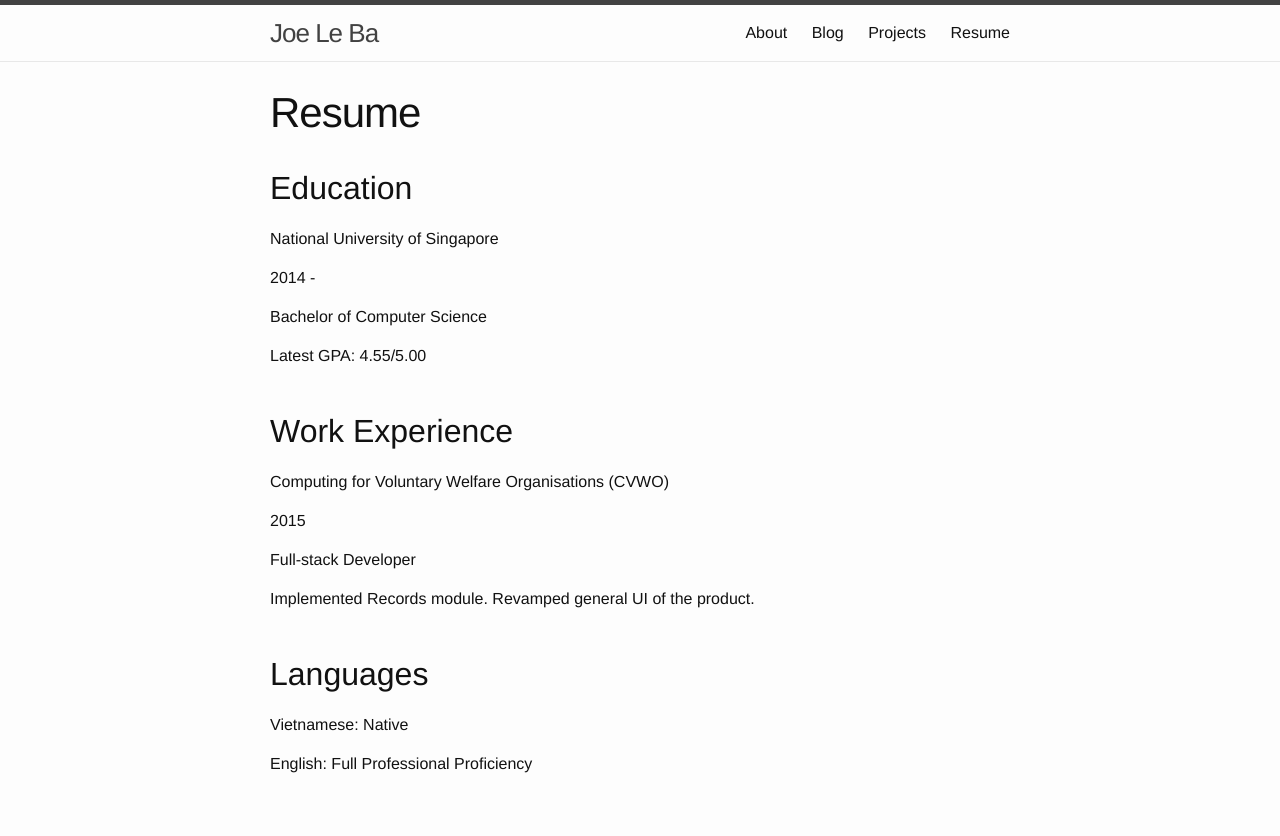
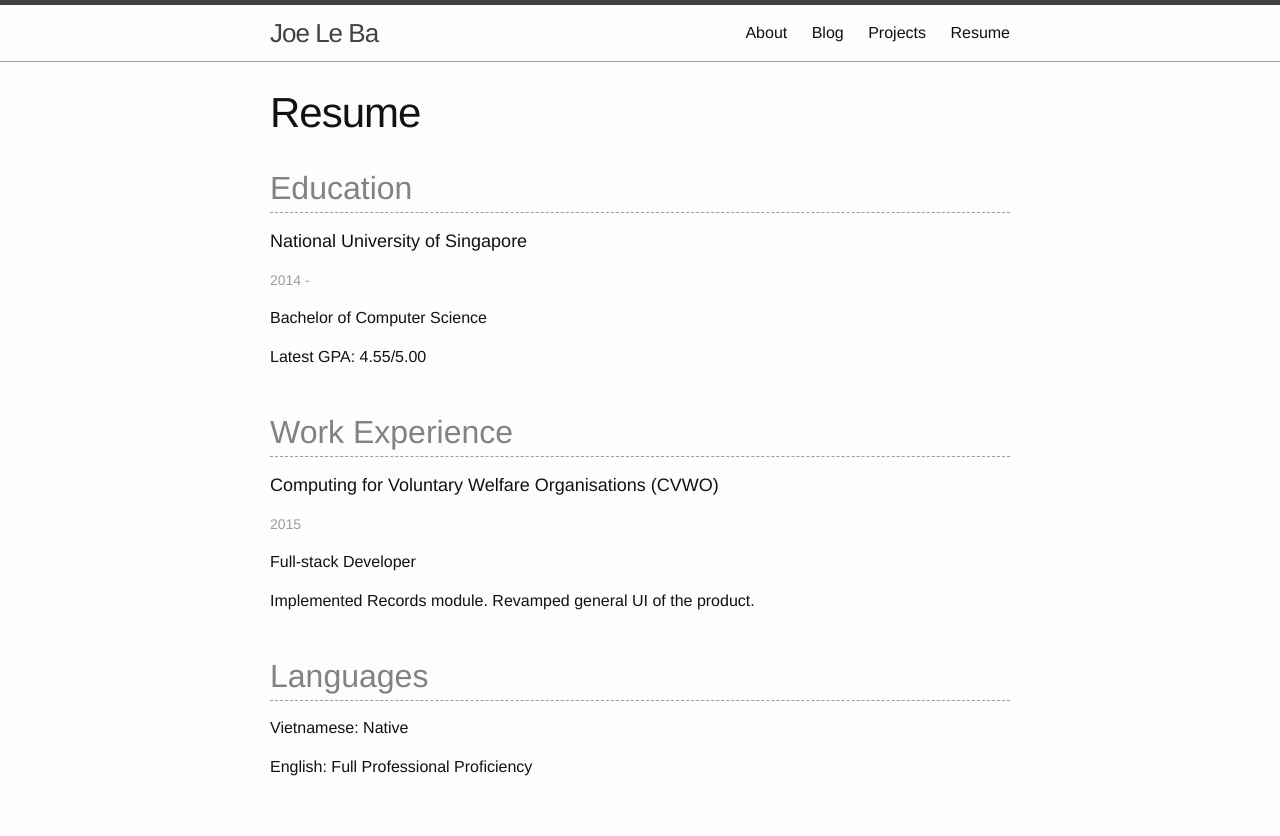
Before and after one commit to joeleba/joeleba.github.io, a Jekyll site: the page built from resume.html, in a window 1280 px wide. Shown: the top 836 px of the page. Built offline with Jekyll 4.4.1, drawn with Linux system fonts in a browser that asks for light colours; grey boxes are pictures that could not be loaded.

Commit message:
resume styling

```diff
--- a/_sass/_layout.scss
+++ b/_sass/_layout.scss
@@ -266,3 +266,20 @@
         font-size: 45px;
     }
  }
+
+ .resume {
+    h2 {
+        color: $grey-color;
+        border-bottom: 1px dashed $grey-color-light;
+    }
+
+    .entry-title {
+        font-size: 18px;
+        font-weight: 500;
+    }
+
+    .timeline {
+        font-size: 14px;
+        color: $grey-color-light;
+    }
+ }
--- a/css/main.scss
+++ b/css/main.scss
@@ -20,7 +20,7 @@ $background-color: #fdfdfd;
 $brand-color:      #2a7ae2;
 
 $grey-color:       #828282;
-$grey-color-light: lighten($grey-color, 40%);
+$grey-color-light: lighten($grey-color, 10%);
 $grey-color-dark:  darken($grey-color, 25%);
 
 // Width of the content area
```
